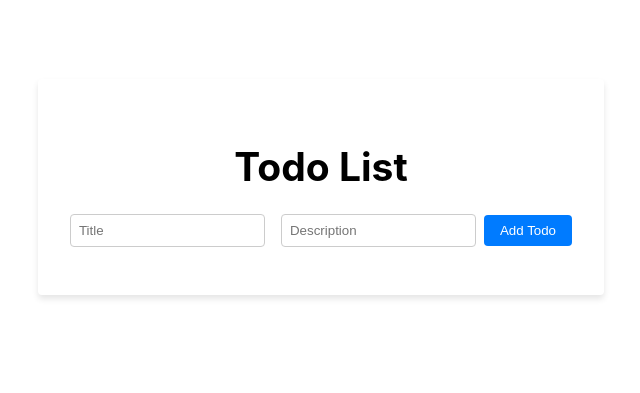
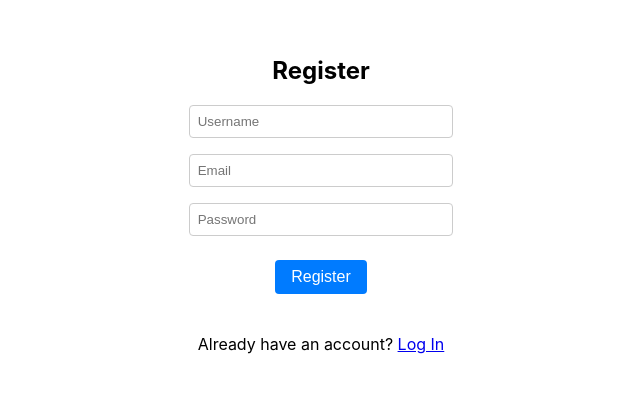
Before and after one commit to ShaCP/todos, a React (Create React App) app: page /register in a window 1280 px wide. Shown: the part 213-606 px from the top of the page, without its empty margins (319-959 px from the left). Built offline with nearby package versions, Linux system fonts and the light colour scheme.

Commit message:
Added registration and login

```diff
--- a/package.json
+++ b/package.json
@@ -14,6 +14,7 @@
     "react": "^18.2.0",
     "react-dom": "^18.2.0",
     "react-redux": "^8.0.5",
+    "react-router-dom": "^6.11.0",
     "react-scripts": "5.0.1",
     "typescript": "^4.9.5",
     "web-vitals": "^2.1.4"
--- a/src/App.tsx
+++ b/src/App.tsx
@@ -1,15 +1,18 @@
-import React from 'react';
-import './App.css';
-import { Todos } from './features/todos/components/Todos';
+import { BrowserRouter, Route, Routes } from "react-router-dom";
+import { Todos } from "./features/todos/components/Todos/Todos";
+import { Login } from "./features/auth/components/Login/Login";
+import { Register } from "./features/auth/components/Register/Register";
 
 function App() {
-  return (
-    <div className="App">
-      <header className="App-header">
-        <Todos />
-      </header>
-    </div>
-  );
-}
+    return (
+      <div className="App">
+          <Routes>
+            <Route path="/" element={<Login />} />
+            <Route path="/register" element={<Register />} />
+            <Route path="/todos" element={<Todos />} />
+          </Routes>
+      </div>
+    );
+  }
 
 export default App;
--- a/src/app/store.ts
+++ b/src/app/store.ts
@@ -1,9 +1,11 @@
 import { configureStore, ThunkAction, Action } from '@reduxjs/toolkit';
 import todosReducer from '../features/todos/todosSlice';
+import { authReducer } from '../features/auth/authSlice';
 
 export const store = configureStore({
   reducer: {
     todos: todosReducer,
+    auth: authReducer,
   },
 });
 
--- /dev/null
+++ b/src/features/auth/authSlice.ts
@@ -0,0 +1,50 @@
+import { createSlice, PayloadAction } from '@reduxjs/toolkit';
+
+interface AuthState {
+  isAuthenticated: boolean;
+  user: {
+    username: string;
+    email: string;
+  } | null;
+  isLoading: boolean;
+  error: string | null;
+  authToken: string | null;
+}
+
+const initialState: AuthState = {
+  isAuthenticated: false,
+  user: null,
+  isLoading: false,
+  error: null,
+  authToken: null,
+};
+
+export const authSlice = createSlice({
+  name: 'auth',
+  initialState,
+  reducers: {
+    startAuth: (state) => {
+      state.isLoading = true;
+      state.error = null;
+    },
+    authSuccess: (state, action: PayloadAction<{ user: { username: string; email: string }; token: string }>) => {
+      state.isAuthenticated = true;
+      state.user = action.payload.user;
+      state.authToken = action.payload.token;
+      state.isLoading = false;
+    },
+    authFailure: (state, action: PayloadAction<string>) => {
+      state.error = action.payload;
+      state.isLoading = false;
+    },
+    logout: (state) => {
+      state.isAuthenticated = false;
+      state.user = null;
+      state.authToken = null;
+    },
+  },
+});
+
+export const { startAuth, authSuccess, authFailure, logout } = authSlice.actions;
+
+export const authReducer = authSlice.reducer;
--- /dev/null
+++ b/src/features/auth/components/Login/Login.module.css
@@ -0,0 +1,42 @@
+.container {
+    display: flex;
+    flex-direction: column;
+    align-items: center;
+    justify-content: center;
+    min-height: 100vh;
+    padding: 1rem;
+  }
+
+  .form {
+    display: flex;
+    flex-direction: column;
+    align-items: center;
+    gap: 1rem;
+  }
+
+  .input {
+    padding: 0.5rem;
+    border-radius: 4px;
+    border: 1px solid #ccc;
+    width: 100%;
+    max-width: 300px;
+  }
+
+  .submitButton {
+    background-color: #007bff;
+    border: none;
+    color: white;
+    padding: 0.5rem 1rem;
+    text-align: center;
+    text-decoration: none;
+    display: inline-block;
+    font-size: 16px;
+    margin: 0.5rem;
+    cursor: pointer;
+    border-radius: 4px;
+  }
+
+  .error {
+    color: red;
+    font-size: 0.875rem;
+  }
--- /dev/null
+++ b/src/features/auth/components/Login/Login.tsx
@@ -0,0 +1,79 @@
+import React, { useState } from "react";
+import { useDispatch, useSelector } from "react-redux";
+import { RootState } from "../../../../app/store";
+import { startAuth, authSuccess, authFailure } from "../../authSlice";
+import styles from "./Login.module.css";
+import { Link } from "react-router-dom";
+
+export const Login: React.FC = () => {
+  const [email, setEmail] = useState("");
+  const [password, setPassword] = useState("");
+
+  const dispatch = useDispatch();
+
+  const { isLoading, error } = useSelector((state: RootState) => state.auth);
+
+  const handleLogin = async (e: React.FormEvent) => {
+    e.preventDefault();
+    dispatch(startAuth());
+
+    // Implement your logic here to connect with the backend
+    // If successful, update the state with the user's information and auth token
+    try {
+      const user = {
+        username: "exampleUser",
+        email: email
+      };
+      const token = "exampleAuthToken";
+
+      // Simulate a delay for loading state demonstration
+      await new Promise((resolve) => setTimeout(resolve, 2000));
+
+      dispatch(authSuccess({ user, token }));
+    } catch (err) {
+      if (err instanceof Error) {
+        dispatch(authFailure(err.message));
+      } else {
+        dispatch(authFailure("An unexpected error occurred."));
+      }
+    }
+  };
+
+  return (
+    <div className={styles.container}>
+      <h2>Login</h2>
+      <form onSubmit={handleLogin} className={styles.form}>
+        <input
+          type="email"
+          value={email}
+          onChange={(e) => setEmail(e.target.value)}
+          className={styles.input}
+          placeholder="Email"
+          required
+        />
+        <input
+          type="password"
+          value={password}
+          onChange={(e) => setPassword(e.target.value)}
+          className={styles.input}
+          placeholder="Password"
+          required
+        />
+        <button
+          type="submit"
+          className={styles.submitButton}
+          disabled={isLoading}
+        >
+          {isLoading ? "Loading..." : "Login"}
+        </button>
+        <p>
+          Don't have an account?{" "}
+          <Link to="/register" className={styles.link}>
+            Register
+          </Link>
+        </p>
+        {error && <p className={styles.error}>{error}</p>}
+      </form>
+    </div>
+  );
+};
--- /dev/null
+++ b/src/features/auth/components/Register/Register.module.css
@@ -0,0 +1,42 @@
+.container {
+    display: flex;
+    flex-direction: column;
+    align-items: center;
+    justify-content: center;
+    min-height: 100vh;
+    padding: 1rem;
+  }
+
+  .form {
+    display: flex;
+    flex-direction: column;
+    align-items: center;
+    gap: 1rem;
+  }
+
+  .input {
+    padding: 0.5rem;
+    border-radius: 4px;
+    border: 1px solid #ccc;
+    width: 100%;
+    max-width: 300px;
+  }
+
+  .submitButton {
+    background-color: #007bff;
+    border: none;
+    color: white;
+    padding: 0.5rem 1rem;
+    text-align: center;
+    text-decoration: none;
+    display: inline-block;
+    font-size: 16px;
+    margin: 0.5rem;
+    cursor: pointer;
+    border-radius: 4px;
+  }
+
+  .error {
+    color: red;
+    font-size: 0.875rem;
+  }
--- /dev/null
+++ b/src/features/auth/components/Register/Register.tsx
@@ -0,0 +1,100 @@
+import React, { useState } from "react";
+import { useDispatch, useSelector } from "react-redux";
+import { Link, useNavigate } from "react-router-dom";
+import { RootState } from "../../../../app/store";
+import { authFailure, authSuccess, startAuth } from "../../authSlice";
+import styles from "./Register.module.css";
+
+export const Register = () => {
+  const [username, setUsername] = useState("");
+  const [email, setEmail] = useState("");
+  const [password, setPassword] = useState("");
+  const dispatch = useDispatch();
+  const navigate = useNavigate();
+
+  const error = useSelector((state: RootState) => state.auth.error);
+  const isAuthenticated = useSelector(
+    (state: RootState) => state.auth.isAuthenticated
+  );
+  const isLoading = useSelector((state: RootState) => state.auth.isLoading);
+
+  if (isAuthenticated) {
+    navigate("/");
+  }
+
+  const handleRegister = async (e: React.FormEvent) => {
+    e.preventDefault();
+    dispatch(startAuth());
+
+    // Implement your logic here to connect with the backend
+    // If successful, update the state with the user's information and auth token
+    try {
+      const user = {
+        username: username,
+        email: email
+      };
+      const token = "exampleAuthToken";
+
+      // Simulate a delay for loading state demonstration
+      await new Promise((resolve) => setTimeout(resolve, 2000));
+
+      // Store the token in localStorage
+      localStorage.setItem("authToken", token);
+
+      dispatch(authSuccess({ user, token }));
+    } catch (err) {
+      if (err instanceof Error) {
+        dispatch(authFailure(err.message));
+      } else {
+        dispatch(authFailure("An unexpected error occurred."));
+      }
+    }
+  };
+
+  return (
+    <div className={styles.container}>
+      <h2>Register</h2>
+      <form onSubmit={handleRegister} className={styles.form}>
+        <input
+          type="text"
+          value={username}
+          onChange={(e) => setUsername(e.target.value)}
+          className={styles.input}
+          placeholder="Username"
+          required
+        />
+        <input
+          type="email"
+          value={email}
+          onChange={(e) => setEmail(e.target.value)}
+          className={styles.input}
+          placeholder="Email"
+          required
+        />
+        <input
+          type="password"
+          value={password}
+          onChange={(e) => setPassword(e.target.value)}
+          className={styles.input}
+          placeholder="Password"
+          required
+        />
+        <button
+          type="submit"
+          className={styles.submitButton}
+          disabled={isLoading}
+        >
+          {isLoading ? "Loading..." : "Register"}
+        </button>
+        <p>
+          Already have an account?{" "}
+          <Link to="/" className={styles.link}>
+            Log In
+          </Link>
+        </p>
+
+        {error && <p className={styles.error}>{error}</p>}
+      </form>
+    </div>
+  );
+};
--- a/src/features/todos/components/Todos.tsx
+++ b/src/features/todos/components/Todos/Todos.tsx
@@ -1,7 +1,7 @@
 import React, { useState } from 'react';
 import { useSelector, useDispatch } from 'react-redux';
-import { RootState } from '../../../app/store';
-import { Todo, addTodo, removeTodo, updateTodo } from '../todosSlice';
+import { RootState } from '../../../../app/store';
+import { Todo, addTodo, removeTodo, updateTodo } from '../../todosSlice';
 import styles from './Todos.module.css';
 
 export const Todos: React.FC = () => {
@@ -32,7 +32,7 @@ export const Todos: React.FC = () => {
   };
 
   const handleToggleCompleted = (todo: Todo) => {
-    const updatedTodo = { ...todo, completed: !todo.isCompleted };
+    const updatedTodo = { ...todo, isCompleted: !todo.isCompleted };
     dispatch(updateTodo(updatedTodo));
   };
 
--- a/src/index.tsx
+++ b/src/index.tsx
@@ -1,18 +1,21 @@
-import React from 'react';
-import { createRoot } from 'react-dom/client';
-import { Provider } from 'react-redux';
-import { store } from './app/store';
-import App from './App';
-import reportWebVitals from './reportWebVitals';
-import './index.css';
+import React from "react";
+import { createRoot } from "react-dom/client";
+import { Provider } from "react-redux";
+import { store } from "./app/store";
+import App from "./App";
+import reportWebVitals from "./reportWebVitals";
+import "./index.css";
+import { BrowserRouter } from "react-router-dom";
 
-const container = document.getElementById('root')!;
+const container = document.getElementById("root")!;
 const root = createRoot(container);
 
 root.render(
   <React.StrictMode>
     <Provider store={store}>
-      <App />
+      <BrowserRouter>
+        <App />
+      </BrowserRouter>
     </Provider>
   </React.StrictMode>
 );
```
Also changed, not shown: src/features/auth/authTypes.ts (added, +10 -0 lines), src/features/todos/components/Todos/Todos.module.css (renamed from src/features/todos/components/Todos.module.css), 1 other file (tests, documents, lock files or other folders).
